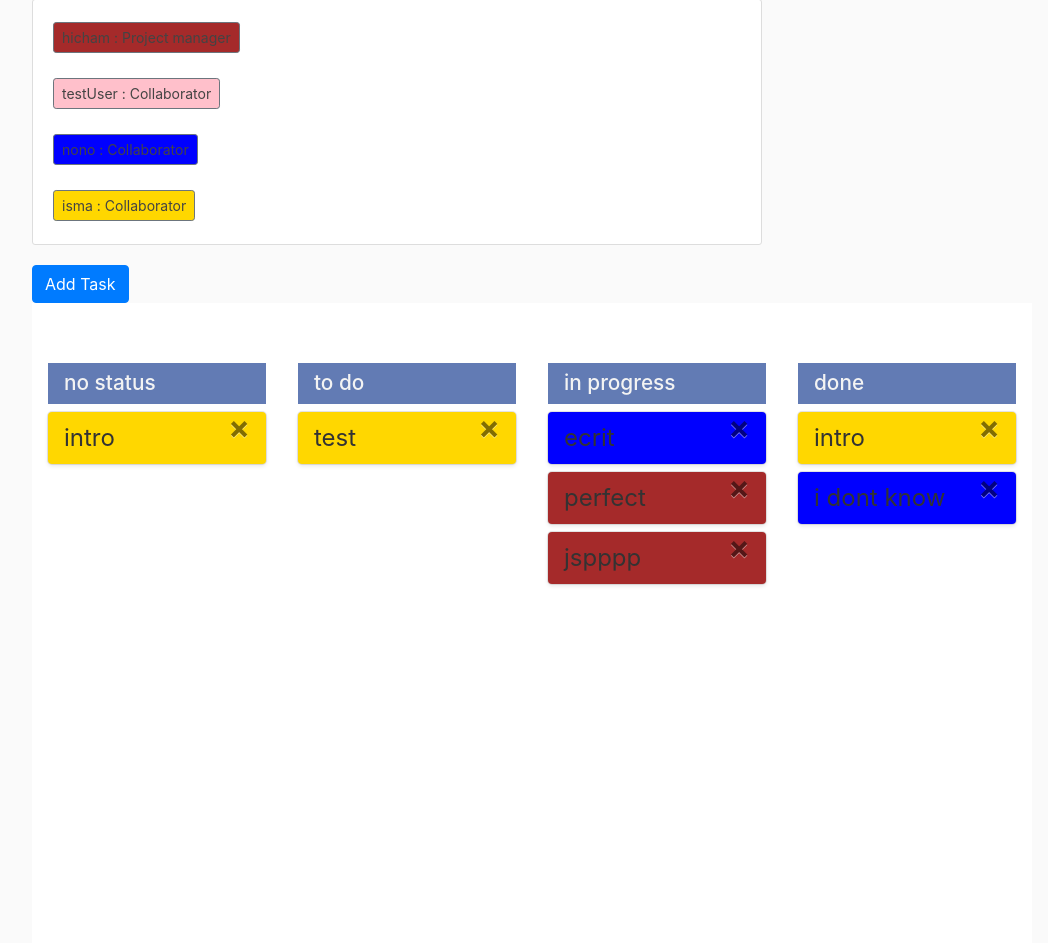
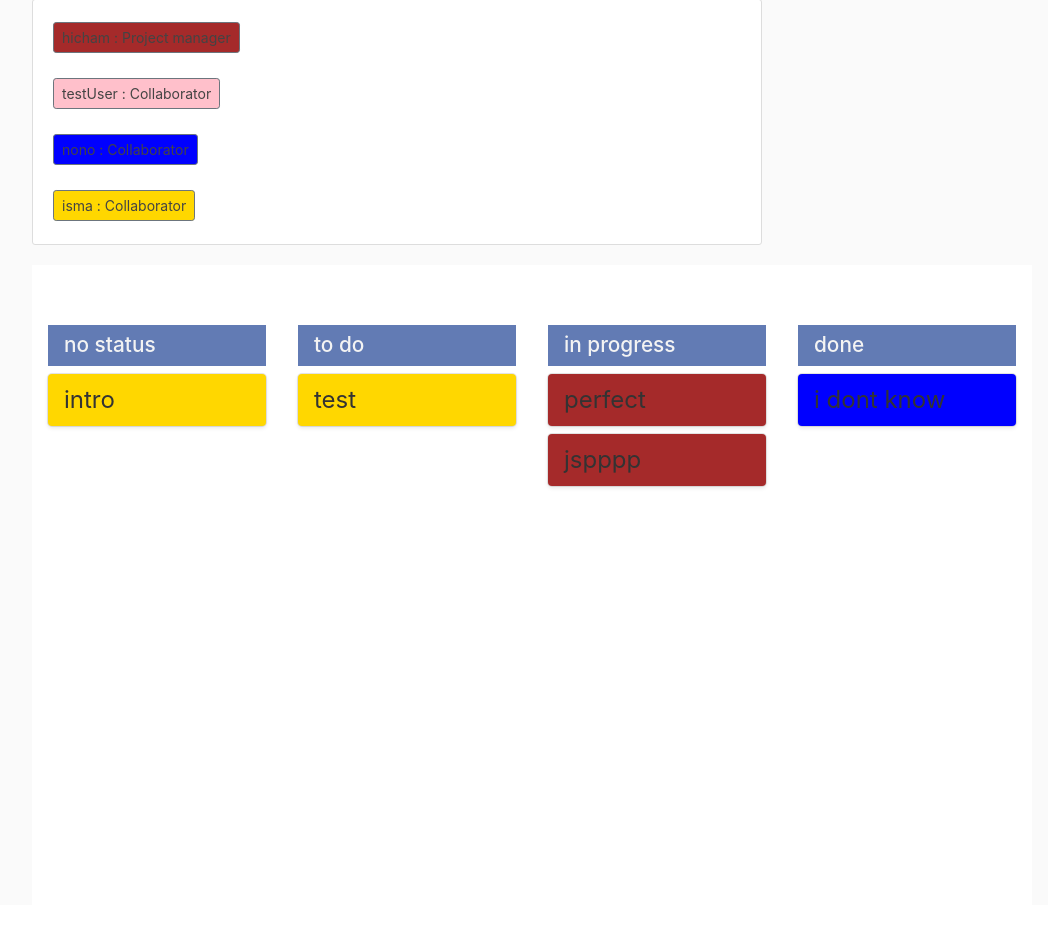
Before and after one commit to hicham-assou/helb_manager, a Django app: page /project/1/ in a window 1280 px wide. Shown: the part 239-1182 px from the top of the page, without its empty margins (53-1101 px from the left). After the commit the page ends 727 px from the top, so only its background shows below. Run offline with Django 4.2, Linux system fonts and the light colour scheme; data comes from the database, SQL or seed files in the repository; both versions use the stored data as it was after the commit.

Commit message:
qql detaill

```diff
--- a/manager_app/templates/manager_app/project_detail.html
+++ b/manager_app/templates/manager_app/project_detail.html
@@ -52,7 +52,10 @@
       </div>
   </div>
      <!-- todo -->
-<a href="{% url 'add_task' project.id %}" class="btn btn-primary">Add Task</a>
+  {% if object.author == user %}
+    <a href="{% url 'add_task' project.id %}" class="btn btn-secondary btn-sm mt-1 mb-1">Add Task</a>
+  {% endif %}
+
   <div class="todo-container">
 
     {% for status in tabStatus %}
@@ -61,15 +64,19 @@
           <h1>{{ status }}</h1>
       </div>
       {% for task in tasks %}
+        {% if task.project.id == project.id %}
           {% if task.status_task == status %}
             {% for collaborator, color in collaborator_colors.items %}
               {% if collaborator == task.assign_to %}
                 <div project_id = "{{ project.id }}" task_id = "{{ task.id }}" class="todo" draggable="true" style="background-color: {{color}}" >
                   {{ task.title_task }}
+                  {% if object.author == user %}
                     <span task_id = "{{ task.id }}" class="close">&times;</span>
+                  {% endif %}
                 </div>
               {% endif %}
             {% endfor %}
+          {% endif %}
         {% endif %}
       {% endfor %}
     </div>
```
Also changed, not shown: db.sqlite3. Lines whose indentation alone changed are shown as unchanged.
